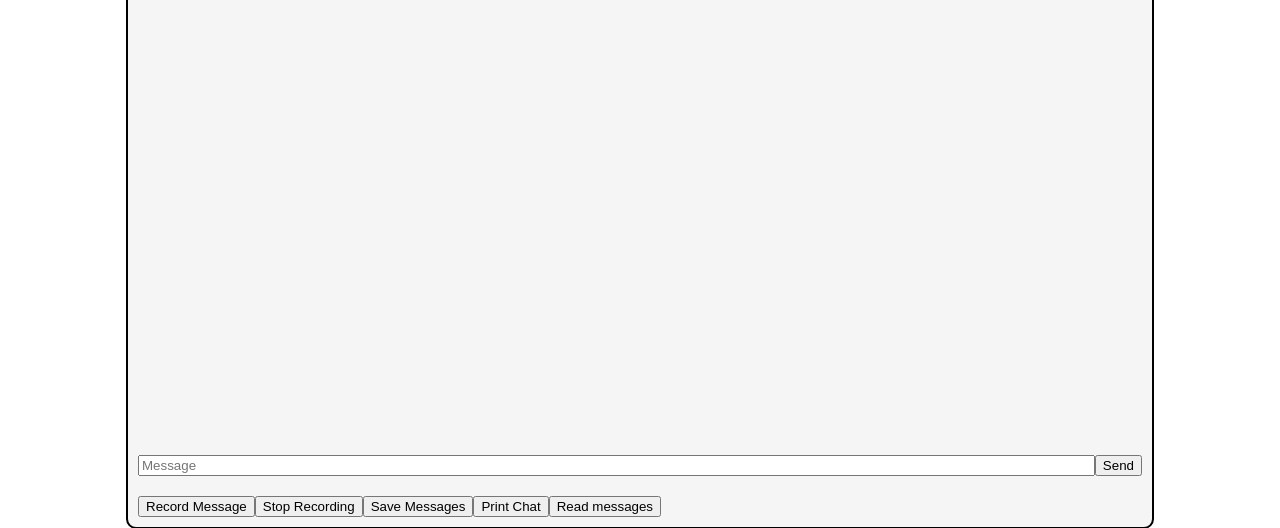
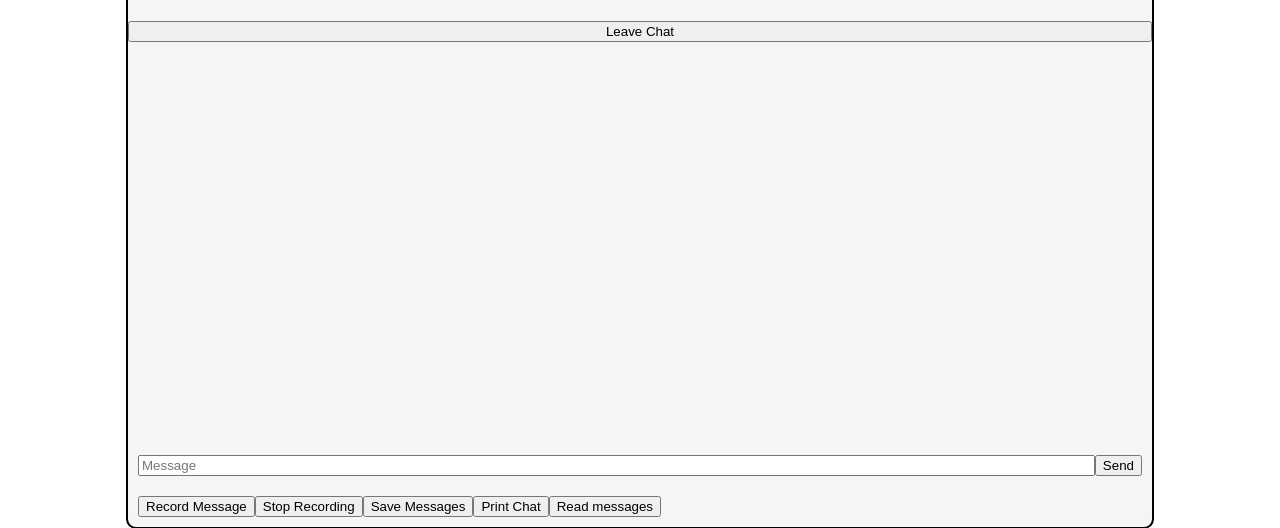
Before and after one commit to DoronTavor/FlaskChatApp, a Flask app: template templates/room.html in a window 1280 px wide. Shown: the part 123-651 px from the top of the page. Run offline with Flask 3, Linux system fonts and the light colour scheme; the template is opened without the code that fills it, so the values that code supplies are empty; some libraries are stand-ins or nearby versions.

Commit message:
Added: Leaving chat button

```diff
--- a/main.py
+++ b/main.py
@@ -3,6 +3,7 @@ from flask_socketio import join_room,leave_room,send,SocketIO
 import random
 from string import ascii_uppercase
 from flask import send_file
+
 from docx import Document
 from reportlab.pdfgen import canvas
 
@@ -22,6 +23,7 @@ def generate_unique_code(length):
             break
 
     return code
+
 
 @app.route('/',methods=["POST","GET"])
 def home():
@@ -43,6 +45,7 @@ def home():
             room = generate_unique_code(4)
             rooms[room]= {"members" : 0, "messages":[]}
         elif code not in rooms:
+            print(code)
             return render_template("home.html", error="Room does not exist.",code=code,name=name)
 
         session["room"]= room
@@ -50,7 +53,37 @@ def home():
         return redirect(url_for("room"))
 
     return render_template("home.html")
+@socketio.on("leave")
+def leave():
+    room = session.get("room")
+    name = session.get("name")
 
+    if room is not None and room in rooms:
+        leave_room(room)
+        rooms[room]["members"] -= 1
+
+        if rooms[room]["members"] <= 0:
+            del rooms[room]
+
+        socketio.emit("message", {"name": name, "message": "has left the room"}, room=room)
+
+    session.clear()
+@app.route("/leave", methods=["POST"])
+def leave():
+    room = session.get("room")
+    name = session.get("name")
+
+    if room is not None and room in rooms:
+        leave_room(room)
+        rooms[room]["members"] -= 1
+
+        if rooms[room]["members"] <= 0:
+            del rooms[room]
+
+        socketio.emit("message", {"name": name, "message": "has left the room"}, room=room)
+
+    session.clear()
+    return redirect(url_for("home"))
 @app.route("/room")
 def room():
     room = session.get("room")
@@ -114,15 +147,15 @@ def save_messages():
     if not messages:
         return redirect(url_for("room"))
 
-    # Create a PDF document
-    file_path = f"messages_{room}.pdf"
+    # Get the file path from the request data or provide a default
+    file_path = request.form.get("file_path", f"messages_{room}.pdf")
+
     with open(file_path, "wb") as pdf_file:
         pdf = canvas.Canvas(pdf_file)
-        pdf.setTitle(f"Chat Room: {room}")
-
-        # Add messages to the PDF
+        title_font = pdf.setFont("Helvetica-Bold", 16)
+        title_text = f"Chat Room: {room}"
         y_position = 750  # Starting y position
-        pdf.drawString(100, y_position, f"Chat Room :{room}")
+        pdf.drawString(100, y_position, title_text)
         y_position -= 20  # Adjust for the next line
         for message in messages:
             pdf.drawString(100, y_position, f"{message['name']}: {message['message']}")
@@ -133,6 +166,5 @@ def save_messages():
     # Send the PDF file as a response
     return send_file(file_path, as_attachment=True)
 
-
 if __name__ == "__main__":
     socketio.run(app, debug=True)
--- a/templates/home.html
+++ b/templates/home.html
@@ -1,13 +1,14 @@
 {% extends 'base.html'%}
 {%block content%}
 <form method="post" class="buttons">
+
     <h3> Enter the Chat Room</h3>
     <div>
         <label> Name:</label>
         <input type="text" placeholder="pick a name" name="name" value="{{name}}"/>
     </div>
     <div class="join">
-        <input type="text" placeholder="Room Code" name="code" value="{{code}}">
+        <input type="text" placeholder="Room Code" name="code" >
         <button type="submit" name="join"> join a Room</button>
     </div>
     <button type="submit" name="create" class="create-btn"> Create a Room</button>
--- a/templates/room.html
+++ b/templates/room.html
@@ -3,11 +3,13 @@
 <div class="message-box">
     <h2> Chat Room: {{code}}</h2>
     <h2> User Name: {{name}}</h2>
+    <button type="button" name="leave" id="leave-btn" onclick="leave()">Leave Chat</button>
 
     <div class="messages" id="messages"></div>
     <div class="input">
         <input type="text" rows="3" placeholder="Message" name="message" id="message"/>
         <button type="button" name="send" id="send-btn" onclick="sendMessage()">Send </button>
+
     </div>
     <div class="input">
         <button type="button" name="record" id="record-btn" onclick="startRecording()">Record Message</button>
@@ -34,6 +36,11 @@
 
         `;
         messages.innerHTML +=content;
+    };
+     const leave = () => {
+        socketio.emit("leave");
+        // Optionally, you can redirect the user to the home page or another page after leaving
+         window.location.href = "{{ url_for('home') }}";
     };
     socketio.on("message",(data)=>{
         createMessage(data.name,data.message);
@@ -161,6 +168,7 @@ function speakMessage(text) {
 
 
 
+
 </script>
 {%for msg in messages%}
     <script type="text/javascript">
```
